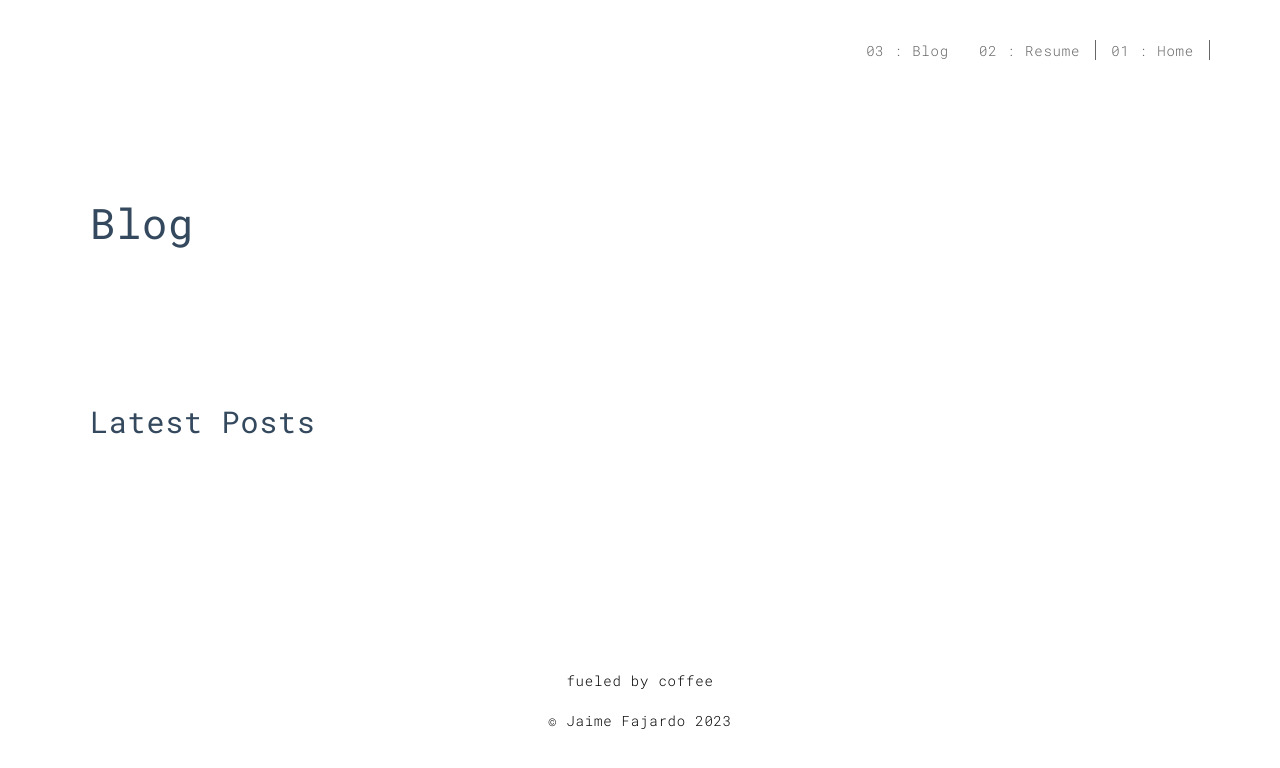
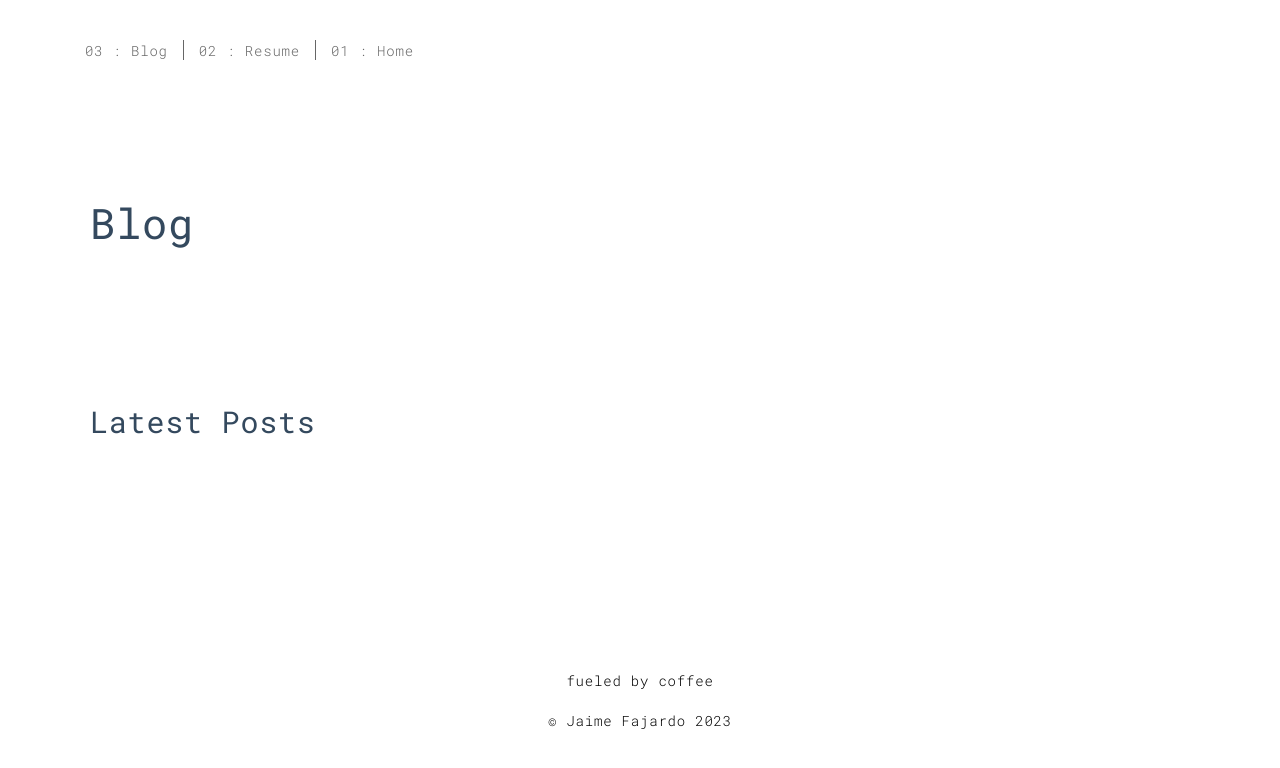
Before and after one commit to jefajardom/jefajardom.github.io, a Jekyll site: the page built from blog.html, in a window 1280 px wide. Shown: the top 768 px of the page. Built offline with Jekyll 4.4.1, drawn with Linux system fonts in a browser that asks for light colours.

Commit message:
image added

```diff
--- a/_layouts/default.html
+++ b/_layouts/default.html
@@ -46,9 +46,9 @@
 
                 <div class="collapse navbar-collapse" id="navbar-collapse">
                     <ul class="nav navbar-nav ">
+                        <li><a href="{{ site.baseurl }}/blog.html" title="">03 : Blog</a></li>
+                        <li><a href="{{ site.baseurl }}/resume.html" title="">02 : Resume</a></li>
                         <li><a href="{{ site.baseurl }}/index.html" title="">01 : Home</a></li>
-                        <li><a href="{{ site.baseurl }}/resume.html" title="">02 : Resume</a></li>
-                        <li><a href="{{ site.baseurl }}/blog.html" title="">03 : Blog</a></li>
                     </ul>
                 </div>
             </div>
--- a/css/default.css
+++ b/css/default.css
@@ -2830,11 +2830,11 @@ tbody.collapse.in{
 }
 @media (min-width:768px){
     .navbar-nav{
-        float:right;
+        float:left;
         margin:0
     }
     .navbar-nav>li{
-        float:right
+        float:left
     }
     .navbar-nav>li>a{
         padding-top:.5px;
--- a/index.html
+++ b/index.html
@@ -52,8 +52,9 @@ title: Jaime Fajardo
 		</div>
 		<div class="col-xs-12 col-md-6">
 			<div class="template-example">
+
+				<img src="./img/yo2.jpeg" class="img-responsive" alt="">
 				<h2 class="template-title-example">Links</h2>
-				<img src="./img/yo.jpg" class="img-responsive" alt="">
 				<ul class="list-icons">
 
 					<li>
```
Also changed, not shown: _config.yml (line endings or trailing spaces), img/yo2.jpeg (added), 3 other files.
